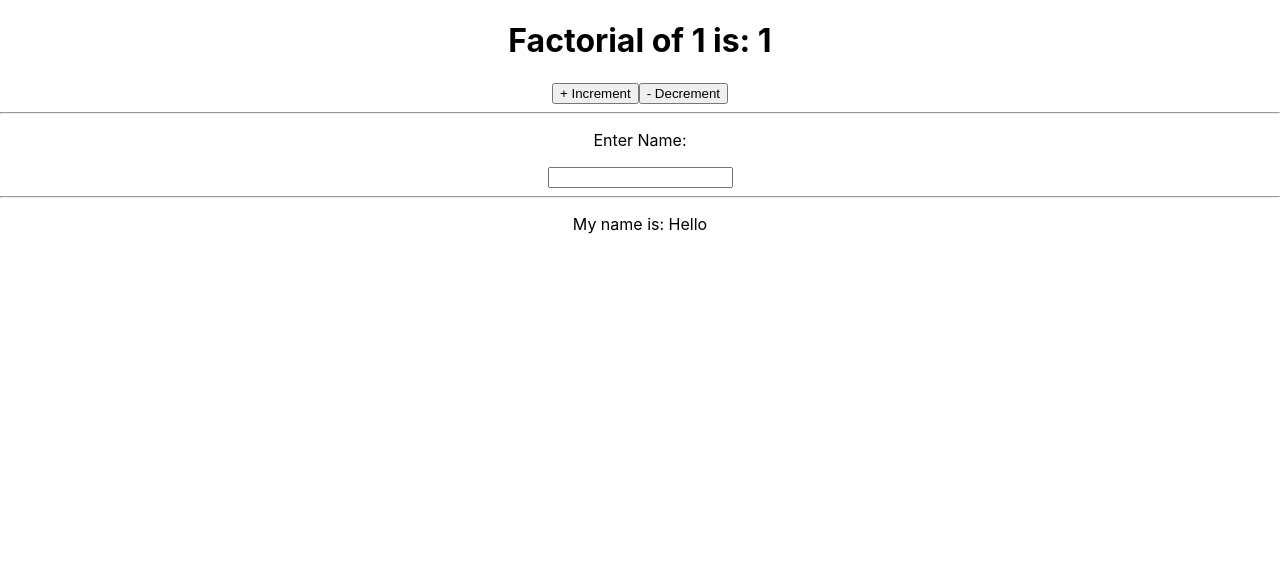
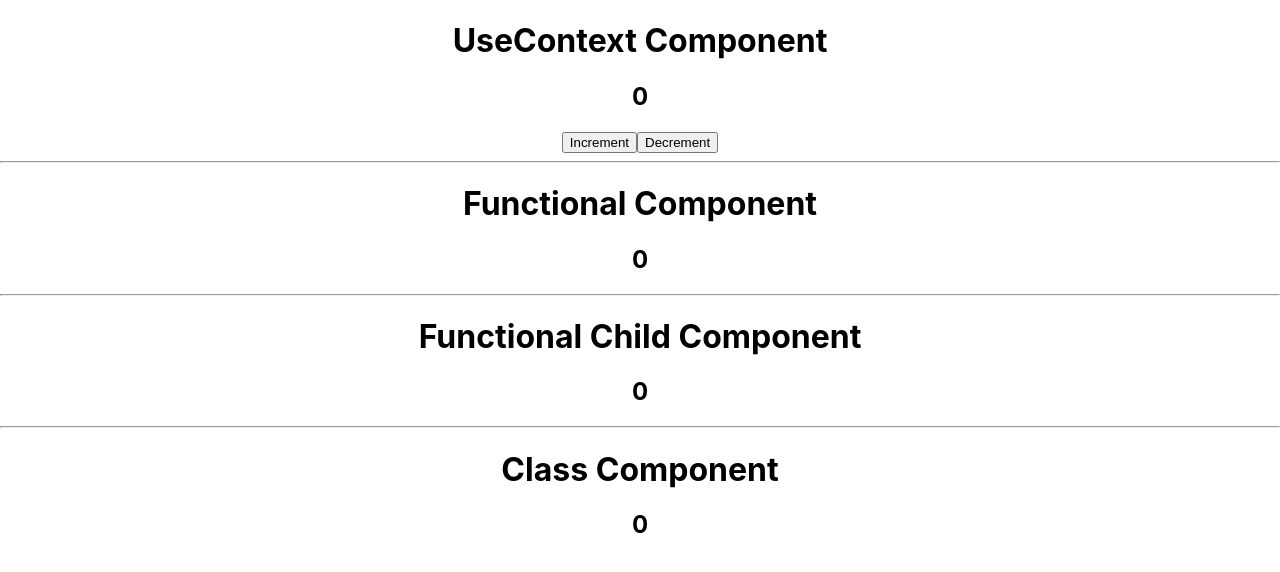
Before and after one commit to anisur2805/learning-react-, a React (Create React App) app: page / in a window 1280 px wide. Shown: the top 572 px of the page. Built offline with nearby package versions, Linux system fonts and the light colour scheme.

Commit message:
add useContext

```diff
--- a/src/App.js
+++ b/src/App.js
@@ -4,7 +4,8 @@ import "./App.css";
 // import UseRef2 from "./components/hooks/useRef2";
 // import MemoComponent from './components/hooks/useMemo'
 
-import CallbackComponent from './components/hooks/useCallback'
+// import CallbackComponent from "./components/hooks/useCallback";
+import ContextComponent from "./components/hooks/useContext";
 
 // import ClickCounter from "./components/HOC/1/ClickCounter";
 // import HoverCounter from "./components/HOC/1/HoverCounter";
@@ -60,19 +61,20 @@ function App() {
 
       {/* <h2>Hello</h2> */}
 
-	  {/* UseRef Example */}
-	  {/* <UseRef />
+      {/* UseRef Example */}
+      {/* <UseRef />
 	  <UseRef2 /> */}
 
-	  {/* UseMemo Example */}
-	  {/* <MemoComponent /> */}
+      {/* UseMemo Example */}
+      {/* <MemoComponent /> */}
 
-	  {/* UseCallback Exm */}
-	  <CallbackComponent />
+      {/* UseCallback Exm */}
+      {/* <CallbackComponent /> */}
 
+      {/* UseContext */}
+      <ContextComponent />
     </div>
   );
 }
 
-
 export default App;
--- /dev/null
+++ b/src/components/hooks/CComponent.js
@@ -0,0 +1,19 @@
+import React, { Component } from "react";
+import { CounterContext } from "./CounterContext";
+
+export default class CComponent extends Component {
+  render() {
+    const { counter } = this.props;
+    return (
+      <div>
+        <h1>Class Component</h1>
+        <h2>{counter}</h2>
+        <CounterContext.Consumer>
+          {(value) => {
+			  return  <h2>{value}</h2>
+		  }}
+        </CounterContext.Consumer>
+      </div>
+    );
+  }
+}
--- /dev/null
+++ b/src/components/hooks/CounterContext.js
@@ -0,0 +1,2 @@
+import { createContext } from "react";
+export const CounterContext = createContext(null);
--- /dev/null
+++ b/src/components/hooks/FComponent.js
@@ -0,0 +1,26 @@
+import React, { useContext } from "react";
+import { CounterContext } from "./CounterContext";
+
+const FComponent = () => {
+  const value = useContext(CounterContext);
+  return (
+    <div>
+      <h1>Functional Component</h1>
+      <h2>{value}</h2>
+      <hr></hr>
+      <FChild />
+    </div>
+  );
+};
+
+const FChild = () => {
+  const value = useContext(CounterContext);
+  return (
+    <div>
+      <h1>Functional Child Component</h1>
+      <h2>{value}</h2>
+    </div>
+  );
+};
+
+export default FComponent;
--- a/src/components/hooks/useCallback.js
+++ b/src/components/hooks/useCallback.js
@@ -1,6 +1,6 @@
 import React, { useState, useMemo, useEffect, useCallback } from "react";
 
-export default function MemoComponent() {
+export default function CallbackComponent() {
   const [counter, setCounter] = useState(1);
   const result = useMemo(() => {
     return factorial(counter);
--- /dev/null
+++ b/src/components/hooks/useContext.js
@@ -0,0 +1,30 @@
+import React, { useState } from "react";
+import CComponent from "./CComponent";
+import FComponent from "./FComponent";
+import { CounterContext } from "./CounterContext";
+
+export default function ContextComponent() {
+  const [counter, setCounter] = useState(0);
+  const increment = () => {
+    setCounter((prev) => prev + 1);
+  };
+  const decrement = () => {
+    setCounter((prev) => prev - 1);
+  };
+
+  return (
+    <div>
+      <h1>UseContext Component</h1>
+      <h2>{counter}</h2>
+      <button onClick={increment}>Increment</button>
+      <button onClick={decrement}>Decrement</button>
+      <hr></hr>
+
+      <CounterContext.Provider value={counter}>
+        <FComponent />
+        <hr></hr>
+        <CComponent />
+      </CounterContext.Provider>
+    </div>
+  );
+}
```
